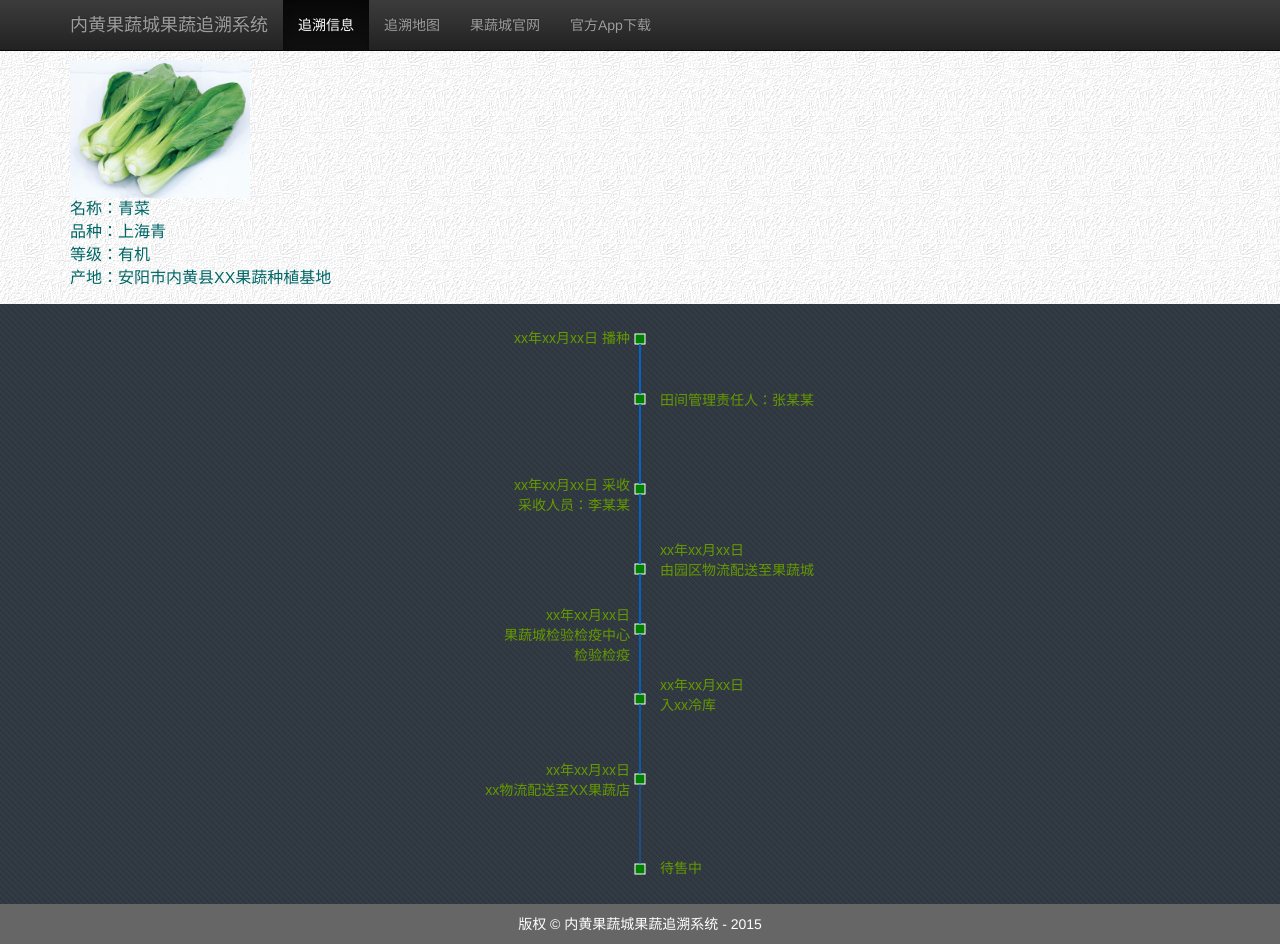
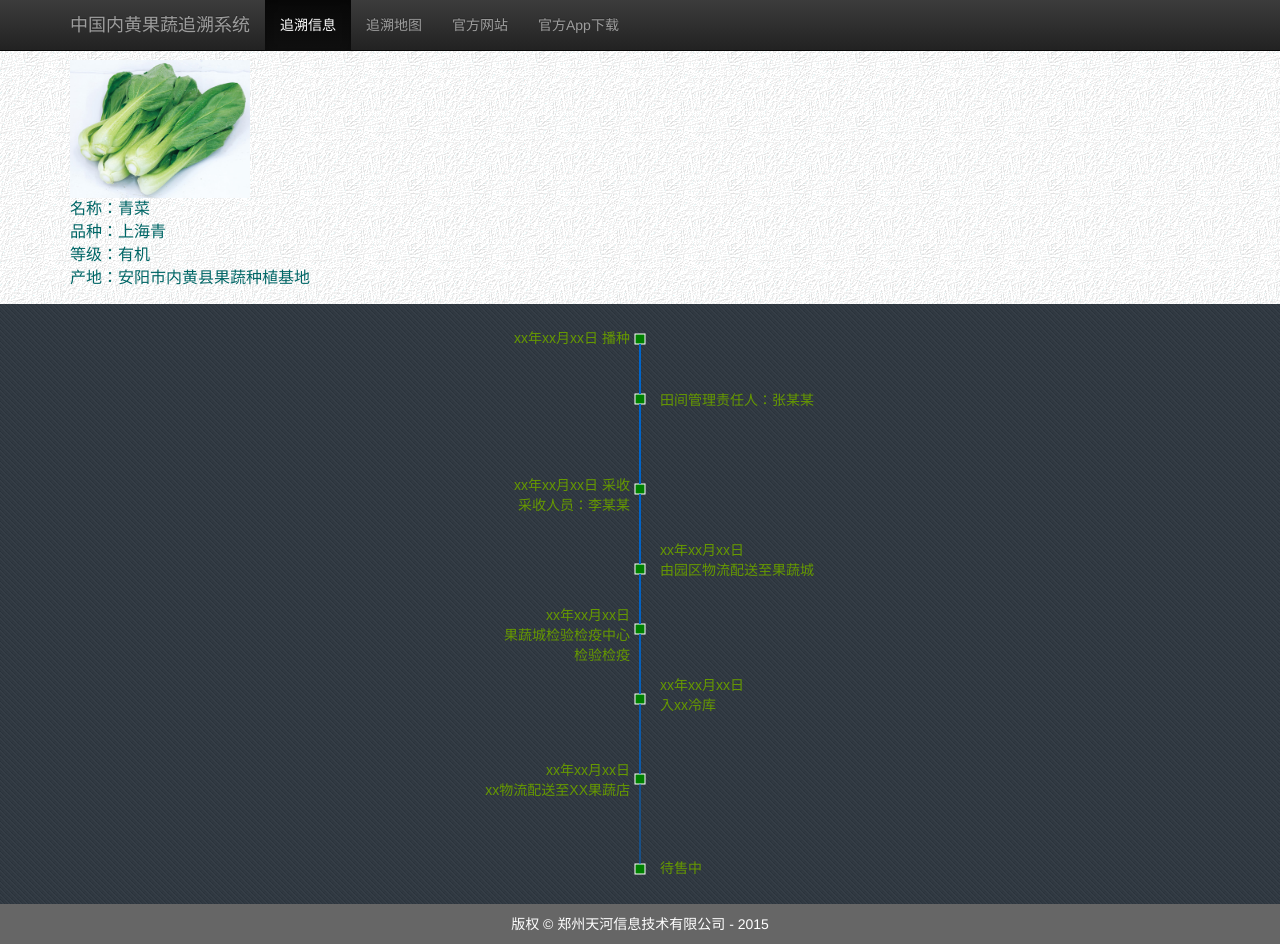
Before and after one commit to zzuwzj/QRCodeDemo, a plain HTML site: page demo.html in a window 1280 px wide. Drawn offline with nearby package versions, Linux system fonts and the light colour scheme.

Commit message:
update title

```diff
--- a/demo.html
+++ b/demo.html
@@ -5,7 +5,7 @@
     <meta charset="UTF-8">
     <meta http-equiv="X-UA-Compatible" content="IE=edge">
     <meta name="viewport" content="width=device-width, initial-scale=1">
-    <title>内黄果蔬城果蔬追溯系统</title>
+    <title>中国内黄果蔬追溯系统</title>
 
     <link rel="stylesheet" href="http://cdn.bootcss.com/bootstrap/3.3.0/css/bootstrap.min.css">
     <link rel="stylesheet" href="http://cdn.bootcss.com/bootstrap/3.3.0/css/bootstrap-theme.min.css">
@@ -24,7 +24,7 @@
                     <span class="icon-bar"></span>
                     <span class="icon-bar"></span>
                 </button>
-                <a class="navbar-brand" href="#">内黄果蔬城果蔬追溯系统</a>
+                <a class="navbar-brand" href="#">中国内黄果蔬追溯系统</a>
             </div>
             <div id="navbar" class="collapse navbar-collapse">
                 <ul class="nav navbar-nav">
@@ -32,7 +32,7 @@
                     </li>
                     <li><a href="map.html">追溯地图</a>
                     </li>
-                    <li><a href="#">果蔬城官网</a>
+                    <li><a href="#">官方网站</a>
                     </li>
                     <li><a href="#">官方App下载</a>
                     </li>
@@ -52,7 +52,7 @@
             <p>名称：青菜</br>
                 品种：上海青</br>
                 等级：有机</br>
-                产地：安阳市内黄县XX果蔬种植基地</p>
+                产地：安阳市内黄县果蔬种植基地</p>
         </div>
     </div>
 
@@ -61,7 +61,7 @@
     </div>
 
     <footer>
-        <p>版权 &copy; 内黄果蔬城果蔬追溯系统 - 2015</p>
+        <p>版权 &copy; 郑州天河信息技术有限公司 - 2015</p>
     </footer>
     <!-- Bootstrap core JavaScript
     ================================================== -->
```
